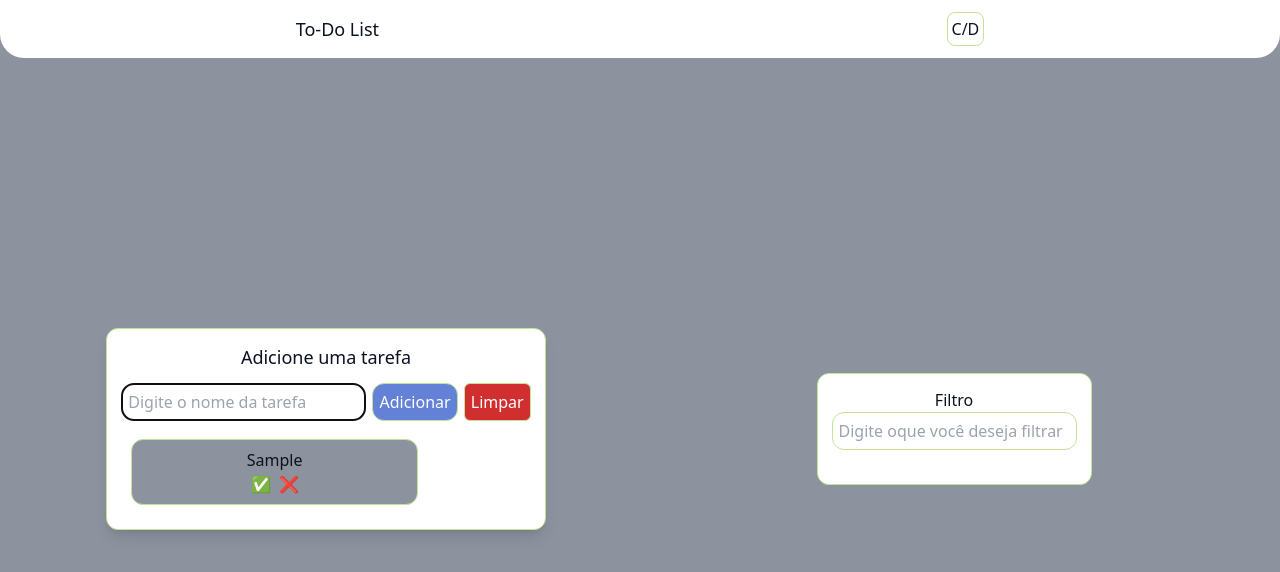
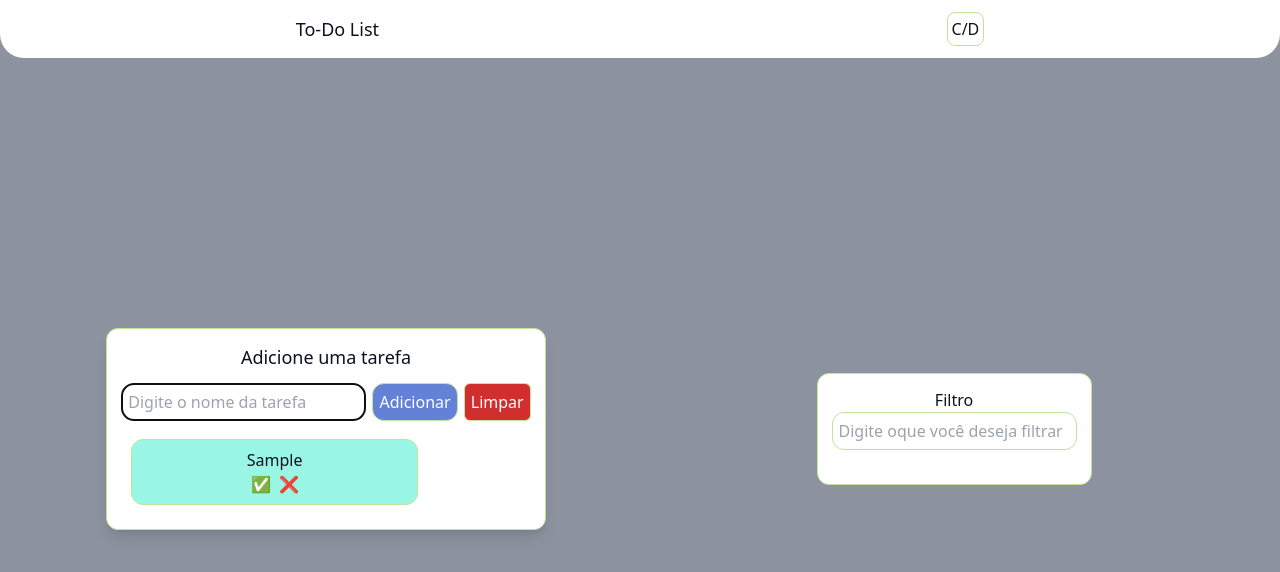
Before and after one commit to Livedriven/To-Do-List-simples, a website with bundled scripts: page index.html in a window 1280 px wide. Both pictures are taken after typing "Sample" into the empty fields and a click on the button "Adicionar". Built offline with nearby package versions, Linux system fonts and the light colour scheme.

Commit message:
adicionando troca de cores nos temas claro/escuro

```diff
--- a/js/ui.js
+++ b/js/ui.js
@@ -17,7 +17,8 @@ export function renderizarLista(array, ul, onExcluir, onConcluir) {
       "flex-col",
       "items-center",
       "border",
-      "bg-fundo",
+      "bg-teal-200",
+      "dark:bg-indigo-400",
       "border-borda",
       "text-texto-base",
       "rounded-xl",
@@ -27,6 +28,8 @@ export function renderizarLista(array, ul, onExcluir, onConcluir) {
     span.textContent = item.nome;
 
     if (item.concluido) {
+      li.classList.remove("bg-teal-200");
+      li.classList.remove("dark:bg-indigo-400")
       li.classList.add("bg-sucesso");
       span.classList.add("text-gray-200", "line-through")
     }
```
Also changed, not shown: index.html (+1 -1 lines), cssTailwind/output.css.
